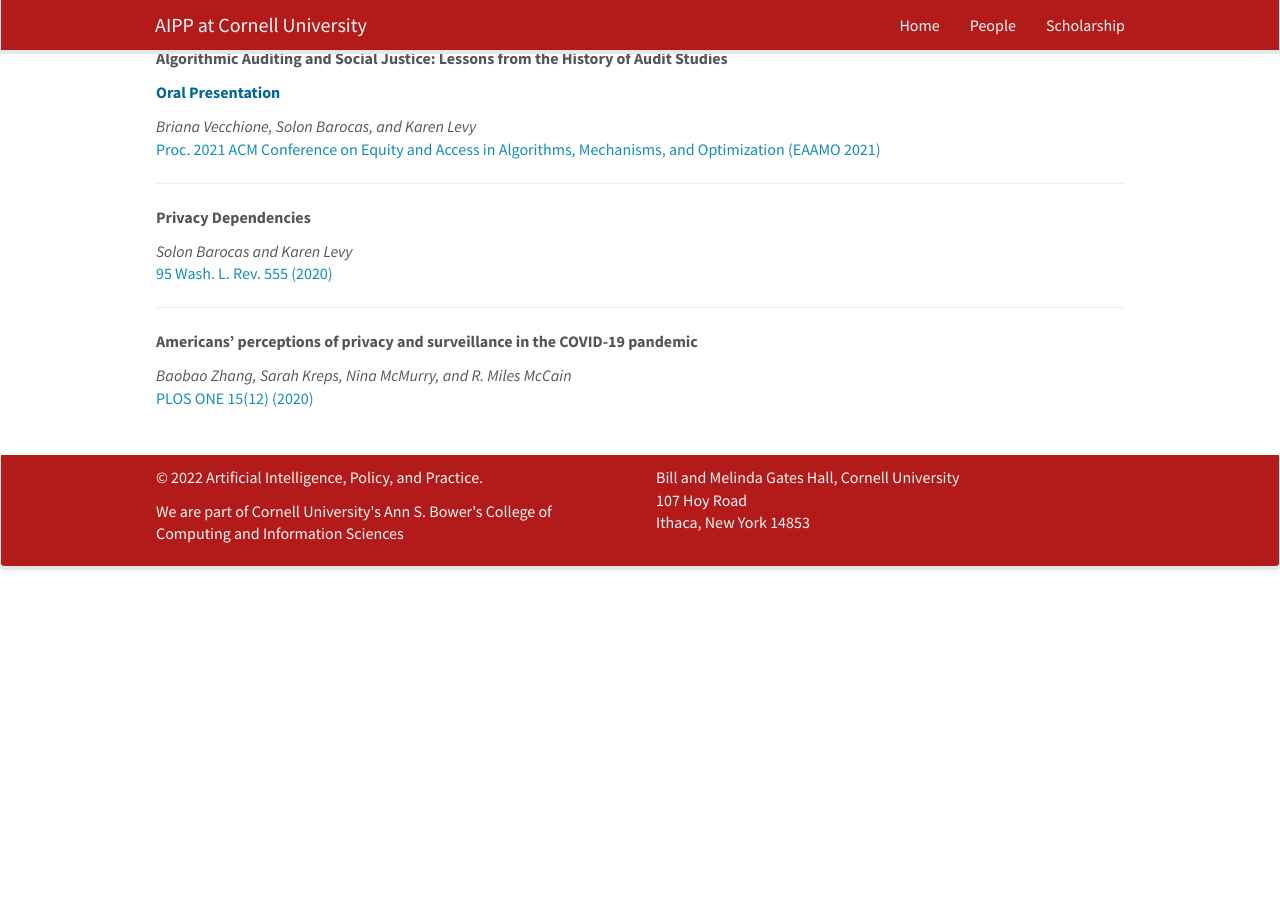
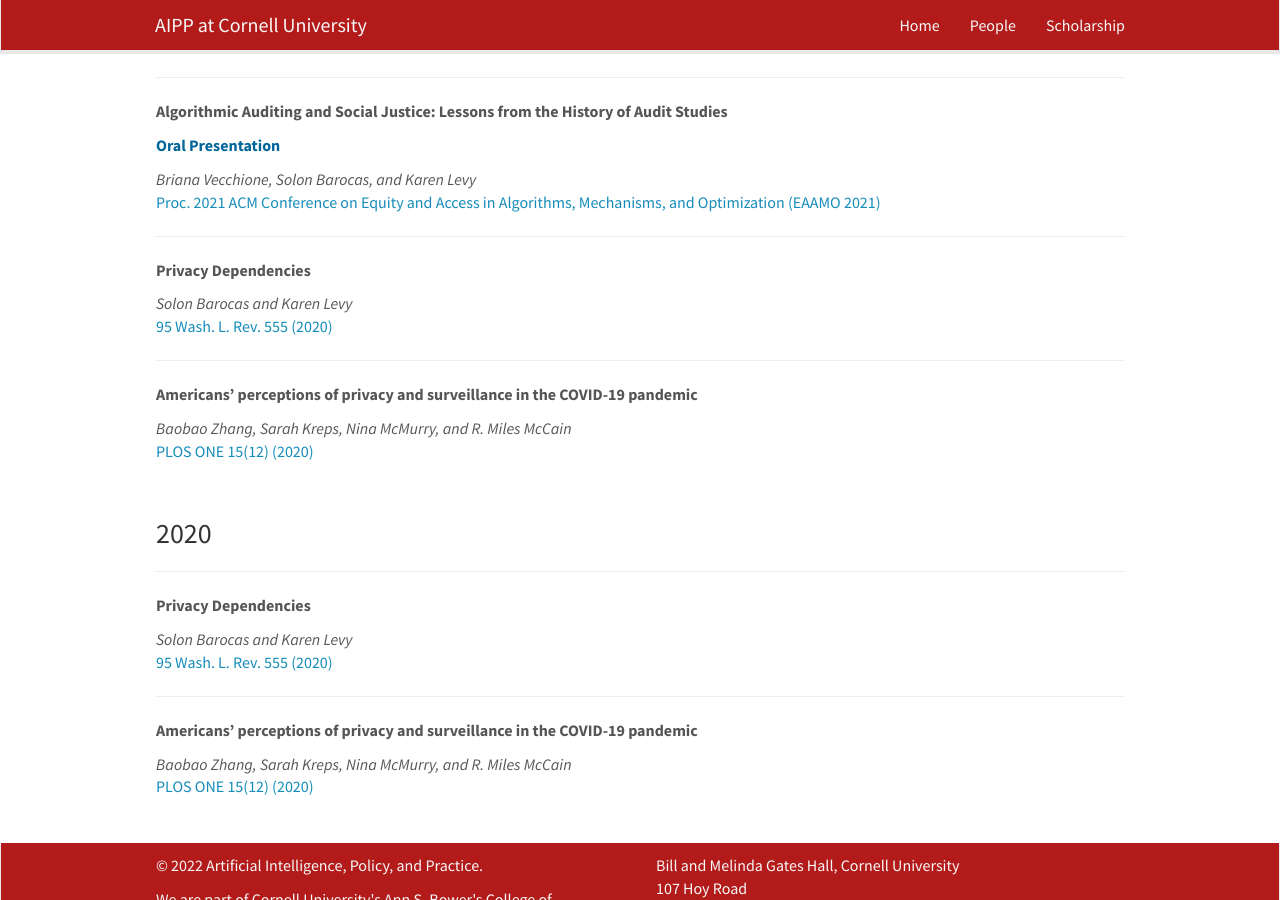
Before and after one commit to pasta41/aippwebsite, a Jekyll site: the page built from _pages/scholarship.md, in a window 1280 px wide and 900 px high, scrolled down 5102 px. Built offline with Jekyll 4.4.1, drawn with Linux system fonts in a browser that asks for light colours; nearby versions of some CDN libraries; before the commit the page ends 5694 px from its top, so only the background shows below that.

Commit message:
split publications into by-year subsections

```diff
--- /dev/null
+++ b/_data/publist2020.yml
@@ -0,0 +1,14 @@
+# 2020 (alphabetized by first author last name)
+##############
+
+- title: "Privacy Dependencies"
+  authors: Solon Barocas and Karen Levy
+  link:
+    url: https://digitalcommons.law.uw.edu/wlr/vol95/iss2/4/
+    display: "95 Wash. L. Rev. 555 (2020)"
+
+- title: "Americans’ perceptions of privacy and surveillance in the COVID-19 pandemic"
+  authors: Baobao Zhang, Sarah Kreps, Nina McMurry, and R. Miles McCain
+  link:
+    url: https://journals.plos.org/plosone/article?id=10.1371/journal.pone.0242652
+    display: "PLOS ONE 15(12) (2020)"
--- a/_pages/scholarship.md
+++ b/_pages/scholarship.md
@@ -59,11 +59,30 @@ AIPP meets weekly throughout the year to workshop scholarship at various stages
 
 ## Complete List
 
-{% for publi in site.data.publist %}
+<!--there has to be a way to factor this nicely, but don't know
+  enough of liquid syntax to do that right now-->
+
+### 2021
+
+
+{% for publi in site.data.publist2021 %}
   <hr class="rounded">
   <b>{{ publi.title }}</b> <br />
   <p style="color: #006699"><b>{{publi.award}}</b></p>
   <em>{{ publi.authors }} </em><br /><a href="{{ publi.link.url }}">{{ publi.link.display }}</a>
   <br>
 {% endfor %}
+
 <br>
+### 2020
+
+
+{% for publi in site.data.publist2020 %}
+  <hr class="rounded">
+  <b>{{ publi.title }}</b> <br />
+  <p style="color: #006699"><b>{{publi.award}}</b></p>
+  <em>{{ publi.authors }} </em><br /><a href="{{ publi.link.url }}">{{ publi.link.display }}</a>
+  <br>
+{% endfor %}
+
+<br>
```
Also changed, not shown: _data/publist2021.yml (renamed from _data/publist.yml).
